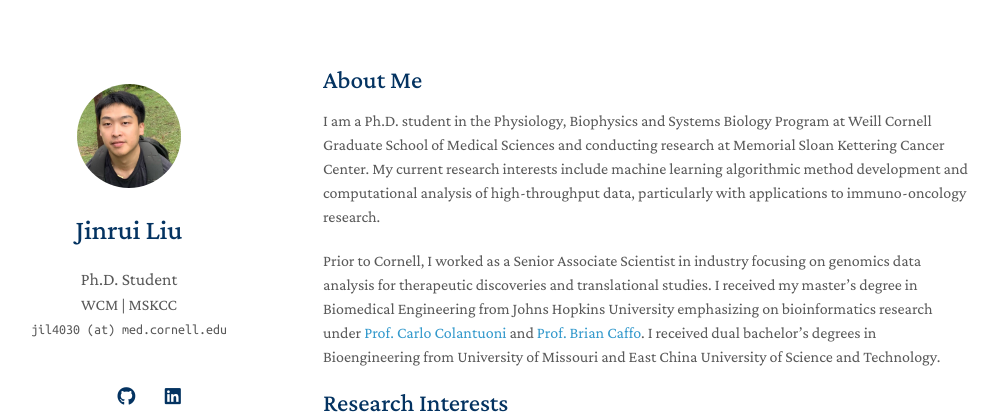
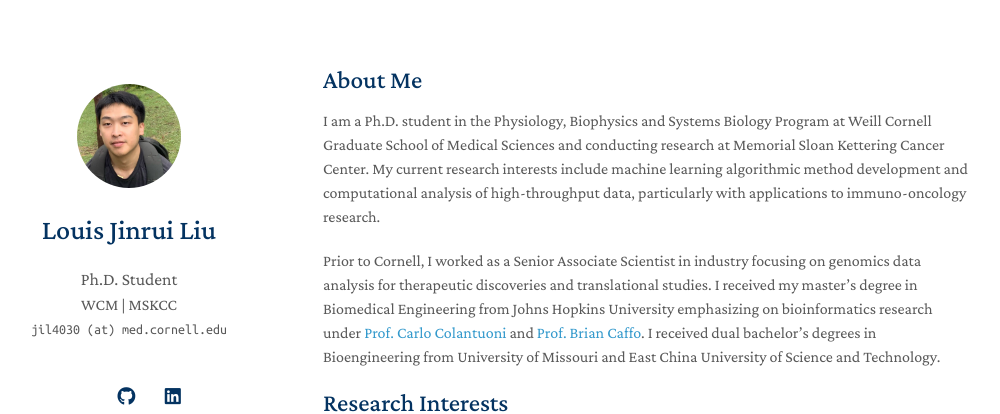
Before and after one commit to louis-jliu/louis-jliu.github.io, a Jekyll site: the page built from index.md, in a window 1280 px wide. Shown: the top 414 px of the page, without its empty margins (147-1147 px from the left). Built offline with Jekyll 4.4.1, drawn with Linux system fonts in a browser that asks for light colours; nearby versions of some CDN libraries; a style sheet for code colours, icons or effects is not loaded; our own code applies the rules of GitHub Pages for plain Markdown files.

Commit message:
update name

```diff
--- a/_config.yml
+++ b/_config.yml
@@ -1,5 +1,5 @@
 # Basic Information
-title: Jinrui Liu
+title: Louis Jinrui Liu
 position: Ph.D. Student
 affiliation: WCM | MSKCC
 email: jil4030 (at) med.cornell.edu
```
